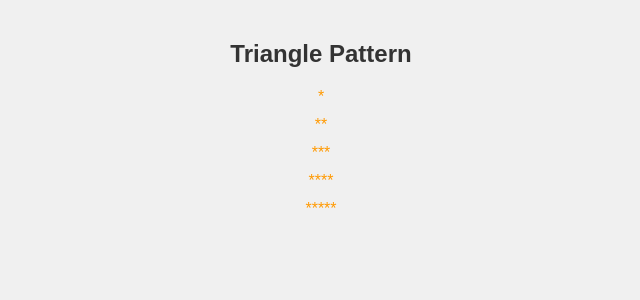
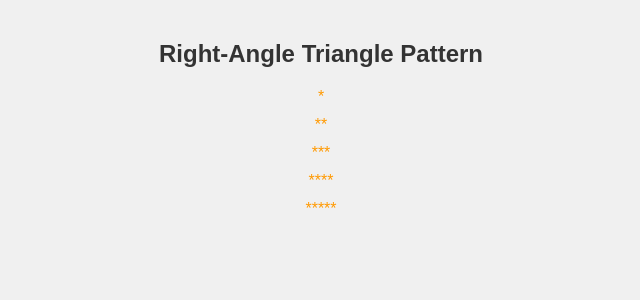
Before and after one commit to kidist-berhanu/PHP-codes, a PHP site: the page made by Triangle Pattern.php in a window 1280 px wide. Shown: the top 300 px of the page, without its empty margins (319-959 px from the left). Run offline with PHP 8.4, Linux system fonts and the light colour scheme.

Commit message:
Adding comments

```diff
--- a/Triangle Pattern.php
+++ b/Triangle Pattern.php
@@ -5,6 +5,7 @@
     <meta name="viewport" content="width=device-width, initial-scale=1.0">
     <title>Right-Angle Triangle Pattern</title>
     <style>
+        /* CSS styles */
         body {
             font-family: Arial, sans-serif;
             background-color: #f0f0f0;
@@ -34,19 +35,20 @@
 </head>
 <body>
 
-<h2>Triangle Pattern</h2>
+<h2>Right-Angle Triangle Pattern</h2>
 
 <div class="triangle-container">
     <?php
     $height = 5; // Height of the triangle
 
+    // Loop through each row of the triangle
     for ($i = 1; $i <= $height; $i++) {
         echo '<div class="triangle-row">';
-        // Printing asterisks
+        // Print asterisks for the current row
         for ($k = 1; $k <= $i; $k++) {
             echo '<span class="triangle-asterisk">*</span>';
         }
-        echo '</div>';
+        echo '</div>'; // Close the row
     }
     ?>
 </div>
```
